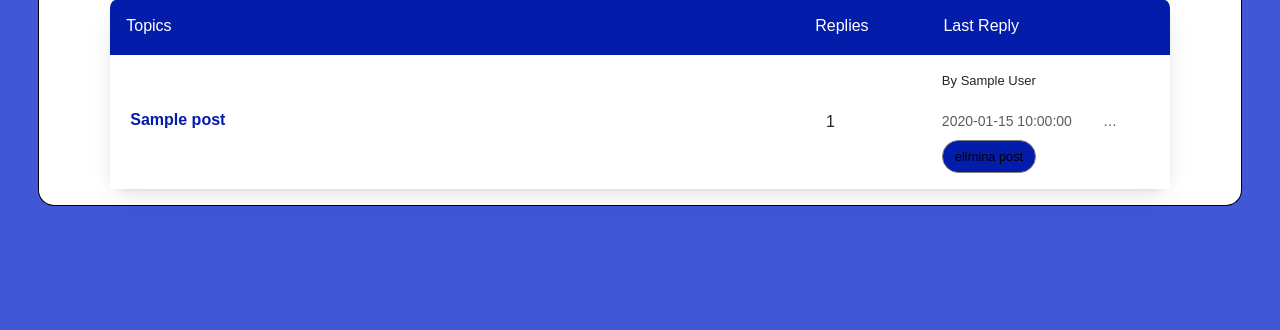
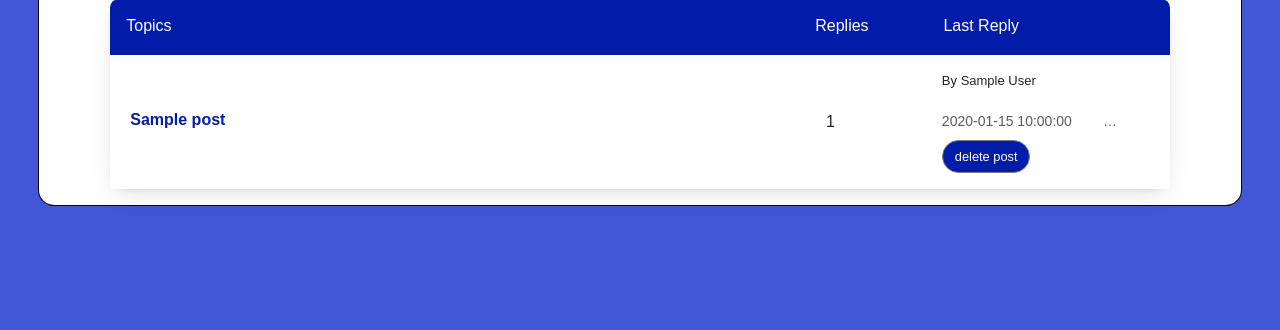
Before and after one commit to kappino/ParthenoAnswer, a Flask app: page /view_post/1 in a window 1280 px wide. Shown: the part 190-520 px from the top of the page. Run offline with Flask 2, Linux system fonts and the light colour scheme; a database or web service that is not in the repository returns one stand-in record (values such as "Sample title"); some libraries are stand-ins or nearby versions.

Commit message:
bottone delete fixato

```diff
--- a/static/styles.css
+++ b/static/styles.css
@@ -14,7 +14,7 @@
 	margin-top: -18px;
 	right: 1%;
 }
-.ml-3, #white{
+.ml-3, #white, #del{
 	color: var(--btn_white);
 }
 .pb-3{
--- a/templates/posts.html
+++ b/templates/posts.html
@@ -62,7 +62,7 @@
                        {% endfor %}
 
                     </div>
-                    <button type="button" class="btn btn-primary"><a  href="{{ url_for('delete_post',id = post['_id'])}}">elimina post</a></button>
+                    <button type="button" class="btn btn-primary"><a  href="{{ url_for('delete_post',id = post['_id'])}}" id="del">delete post</a></button>
                  </div>
                  <div class="col-4">
                  </div>
```
